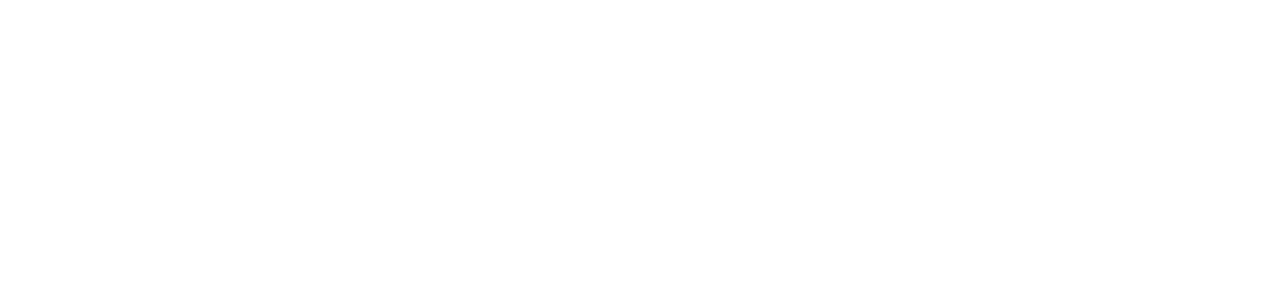
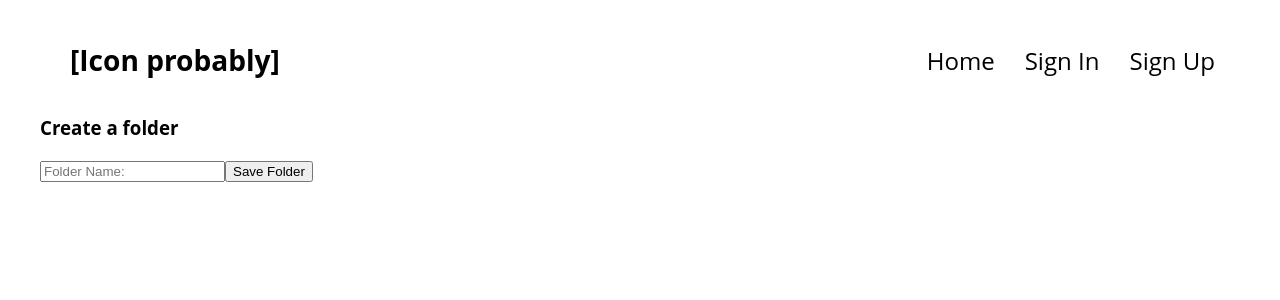
Before and after one commit to ikromshi/voiceful, a React (Create React App) app in the folder frontend/: page /new-folder in a window 1280 px wide. Before the commit this address had no page. Shown: the top 300 px of the page. Built offline with nearby package versions, Linux system fonts and the light colour scheme.

Commit message:
/new-folder, /new-button added; folder-form built

```diff
--- a/frontend/src/App.tsx
+++ b/frontend/src/App.tsx
@@ -4,8 +4,8 @@
 import Navigation from './routes/navigation/navigation';
 import SignIn from './routes/authentication/sign-in';
 import SignUp from './routes/authentication/sign-up';
-import FoldersPreview from './components/folders-preview/folders-preview';
 import Folders from './routes/folders/folders.route';
+import NewFolder from './components/new-folder/new-folder';
 
 
 
@@ -19,6 +19,7 @@
             <Route path="sign-up" element={<SignUp />} />
             <Route path="profile" element={<ProfileRoute />}/>
             <Route path="folders/*" element={<Folders />}/>
+            <Route path="new-folder" element={<NewFolder />} />
           </ Route>
         </Routes>
     </div>
--- a/frontend/src/components/folder/folder.tsx
+++ b/frontend/src/components/folder/folder.tsx
@@ -1,5 +1,5 @@
 import { Fragment, useContext, useEffect, useState } from "react";
-import { useParams } from "react-router-dom";
+import { Link, useParams } from "react-router-dom";
 import { FolderContext } from "../../contexts/folder.context";
 import "./folder.css";
 
@@ -25,7 +25,9 @@
               </div>
       })}
       <div className="add-button">
-        <div className="add-button-plus">&#43;</div>
+        <Link to="new-file">
+          <div className="add-button-plus">&#43;</div>
+        </Link>
       </div>
     </div>
   )
--- a/frontend/src/components/folders-preview/folders-preview.tsx
+++ b/frontend/src/components/folders-preview/folders-preview.tsx
@@ -20,9 +20,11 @@
         </Link>
         )
       })}
-      <div className="add-folder">
-        <div className="add-folder-plus">&#43;</div>
-      </div>
+      <Link to="/new-folder">
+        <div className="add-folder">
+            <div className="add-folder-plus">&#43;</div>
+        </div>
+      </Link>
     </div>
   )
 }
--- /dev/null
+++ b/frontend/src/components/new-folder/new-folder.tsx
@@ -0,0 +1,40 @@
+import { FormEvent, useContext, useState } from "react";
+import { FolderContext } from "../../contexts/folder.context";
+import { UserContext } from "../../contexts/user.context";
+
+const NewFolder = () => {
+  const [ newFolder, setNewFolder] = useState({id: null, name: "", user_id: null, buttons: []});
+  const [folderName, setFolderName] = useState("");
+
+  const { folders, addFolder } = useContext(FolderContext);
+  const { currentUser } = useContext(UserContext);
+  console.log(currentUser);
+
+  const handleChange = (event: FormEvent<HTMLInputElement>) => {
+    const { value } = event.target as HTMLInputElement;
+    setFolderName(value);
+  }
+
+  const saveFolder = () => {
+    addFolder(folders, folderName);
+  }
+
+
+  return (
+    <div className="new-folder">
+      <h3>Create a folder</h3>
+      <form className="new-folder-form">
+        <input
+          type="text"
+          onChange={handleChange}
+          placeholder="Folder Name: "
+          name='new-folder'
+          value={folderName}
+        />
+        <button onClick={saveFolder}>Save Folder</button>
+      </form>
+    </div>
+  )
+}
+
+export default NewFolder;
```
Also changed, not shown: frontend/src/components/new-folder/new-folder.css (added).
